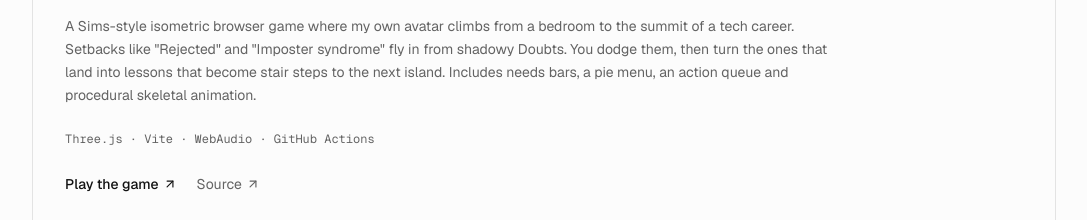
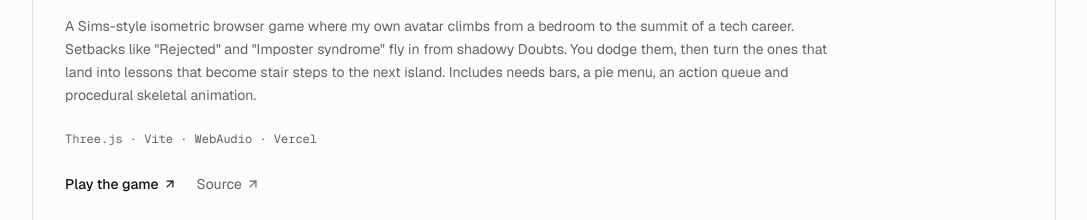
Before and after one commit to thusalapi/portfolio-2026, a Next.js app: page / in a window 1280 px wide. Shown: the part 3800-4020 px from the top of the page, without its empty margins (96-1183 px from the left). Built offline with nearby package versions, Linux system fonts and the light colour scheme.

Commit message:
chore: move Upstack link to Vercel and drop GitHub Pages workflow
Co-Authored-By: Claude Opus 5.5 <noreply@anthropic.com>
Claude-Session: https://claude.ai/code/session_01C4WnysiR6VGYcEAnW2Tzkq

```diff
--- a/components/projects.tsx
+++ b/components/projects.tsx
@@ -44,9 +44,9 @@ const featuredProjects: FeaturedProject[] = [
     description:
       "A Sims-style isometric browser game where my own avatar climbs from a bedroom to the summit of a tech career. Setbacks like \"Rejected\" and \"Imposter syndrome\" fly in from shadowy Doubts. You dodge them, then turn the ones that land into lessons that become stair steps to the next island. Includes needs bars, a pie menu, an action queue and procedural skeletal animation.",
     category: "Game",
-    tech: ["Three.js", "Vite", "WebAudio", "GitHub Actions"],
+    tech: ["Three.js", "Vite", "WebAudio", "Vercel"],
     github: "https://github.com/thusalapi/upstack",
-    demo: "https://thusalapi.github.io/upstack/",
+    demo: "https://upstack-mu.vercel.app/",
     demoLabel: "Play the game",
     status: "Live",
     highlight: true,
```
